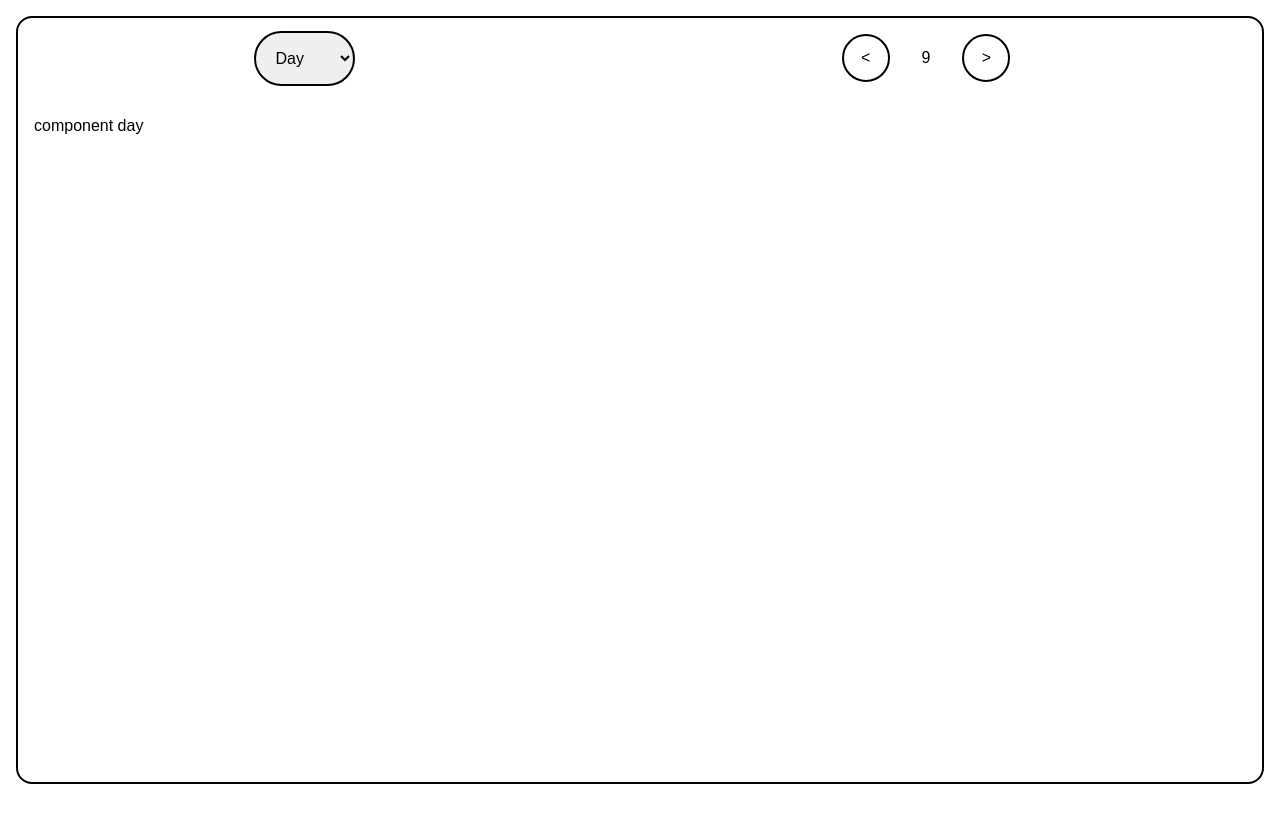
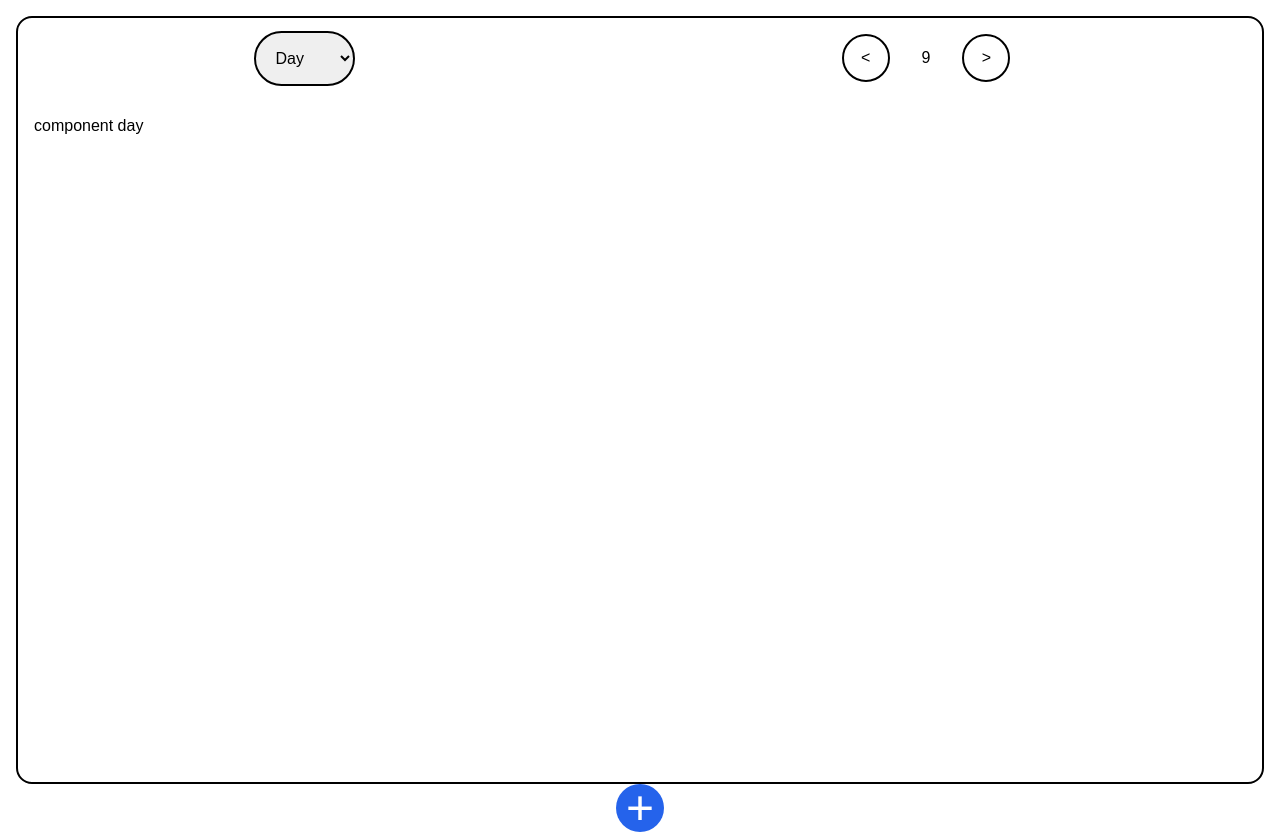
Before and after one commit to Legatus12/Calendario, a Vue app: page / in a window 1280 px wide. Before the commit the page ends 800 px from the top, so only its background shows below. Built offline with nearby package versions, Linux system fonts and the light colour scheme.

Commit message:
funsion con cambio en rama pablo

```diff
--- a/src/components/Calendar.vue
+++ b/src/components/Calendar.vue
@@ -19,6 +19,8 @@
         </div>
 
     </div>
+
+    <AddEvent />
 
 </template>
 
```
